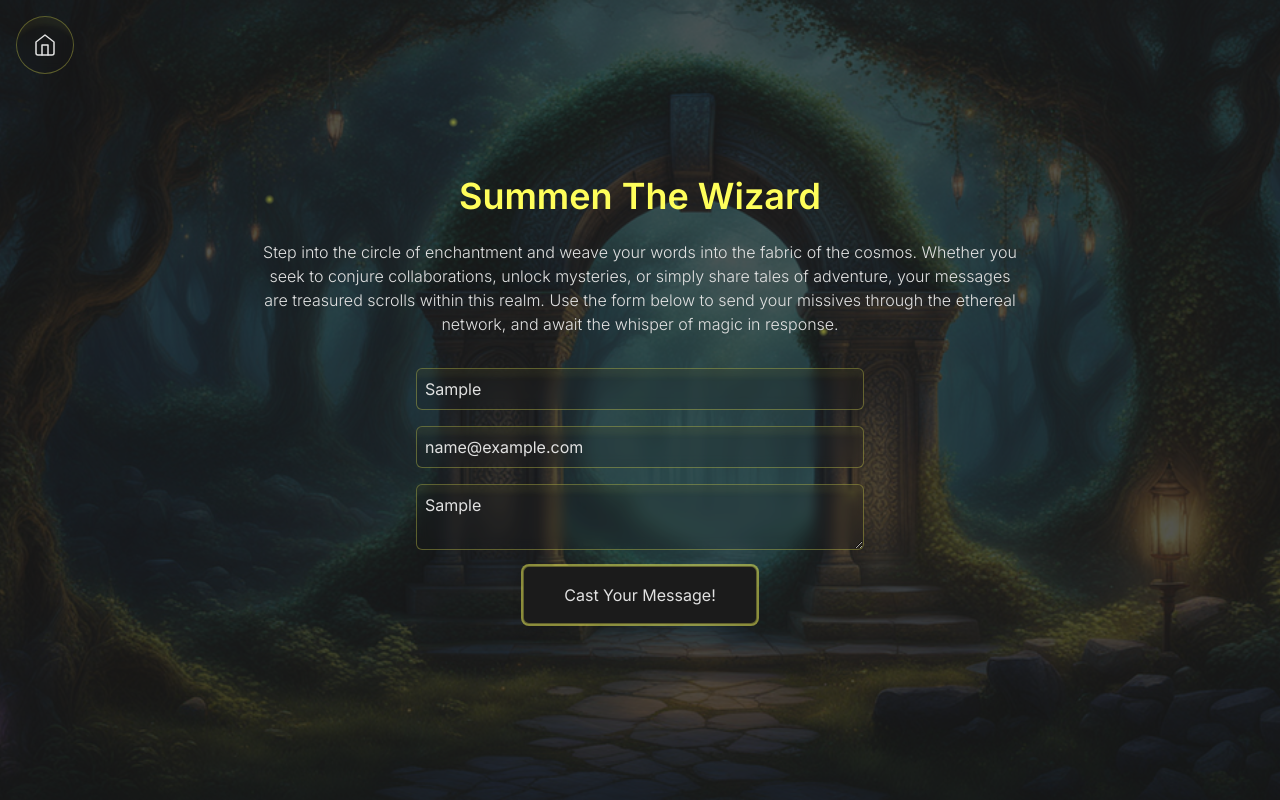
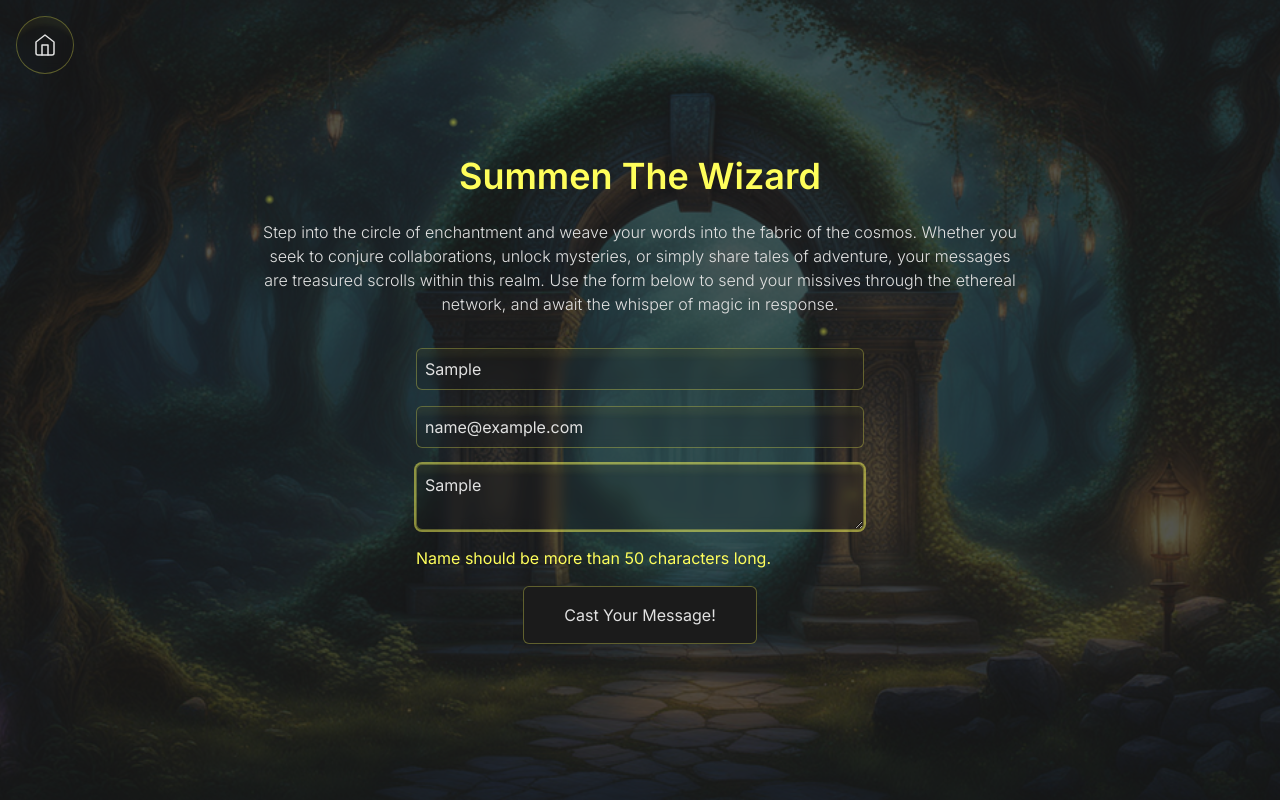
Before and after one commit to AliSabet81/creative-portofolio, a Next.js app: page /contact in a window 1280 px wide. Both pictures are taken after typing "Sample", "name@example.com", "Sample" into the empty fields and a click on the input "Cast your message!". Built offline with nearby package versions, Linux system fonts and the light colour scheme.

Commit message:
form error handling

```diff
--- a/src/components/contact/Form.jsx
+++ b/src/components/contact/Form.jsx
@@ -1,14 +1,45 @@
 "use client";
 import React from "react";
 import { useForm } from "react-hook-form";
-
+import emailjs from "@emailjs/browser";
 const Form = () => {
   const {
     register,
     handleSubmit,
     formState: { errors },
   } = useForm();
-  const onSubmit = (data) => console.log(data);
+
+  const sendEmail = (params) => {
+    emailjs
+      .send(
+        process.env.NEXT_PUBLIC_SERVICE_ID,
+        process.env.NEXT_PUBLIC_TEMPLATE_ID,
+        params,
+        {
+          publicKey: process.env.NEXT_PUBLIC_PUBLIC_KEY,
+          limitRate: {
+            throttle: 10000,
+          },
+        }
+      )
+      .then(
+        () => {
+          console.log("SUCCESS!");
+        },
+        (error) => {
+          console.log("FAILED...", error.text);
+        }
+      );
+  };
+  const onSubmit = (data) => {
+    const temlpateParams = {
+      to_name: "Ali Sabet",
+      from_name: data.name,
+      reply_to: data.email,
+      message: data.message,
+    };
+    sendEmail(temlpateParams);
+  };
   console.log(errors);
 
   return (
@@ -19,20 +50,52 @@ const Form = () => {
       <input
         type="text"
         placeholder="name"
-        {...register("name", { required: true })}
+        {...register("name", {
+          required: "This flied is required!",
+          minLength: {
+            value: 3,
+            message: "Name should be atleast 3 characters long.",
+          },
+        })}
         className="w-full p-2 rounded-md shadow-lg text-foreground focus:outline-none focus:ring-2 focus:ring-accent/50 custom-bg"
       />
+      {errors.name && (
+        <span className="inline-block self-start text-accent">
+          {errors.name.message}
+        </span>
+      )}
       <input
         type="email"
         placeholder="email"
-        {...register("email", { required: true })}
+        {...register("email", { required: "This flied is required!" })}
         className="w-full p-2 rounded-md shadow-lg text-foreground focus:outline-none focus:ring-2 focus:ring-accent/50 custom-bg"
       />
+      {errors.email && (
+        <span className="inline-block self-start text-accent">
+          {errors.email.message}
+        </span>
+      )}
+
       <textarea
         placeholder="message"
-        {...register("message", { required: true, max: 250, min: 50 })}
+        {...register("message", {
+          required: "This flied is required!",
+          maxLength: {
+            value: 500,
+            message: "Name should be less than 500 characters long.",
+          },
+          minLength: {
+            value: 50,
+            message: "Name should be more than 50 characters long.",
+          },
+        })}
         className="w-full p-2 rounded-md shadow-lg text-foreground focus:outline-none focus:ring-2 focus:ring-accent/50 custom-bg"
       />
+      {errors.message && (
+        <span className="inline-block self-start text-accent">
+          {errors.message.message}
+        </span>
+      )}
 
       <input
         value="Cast your message!"
```
Also changed, not shown: 1 other file (tests, documents, lock files or other folders).
